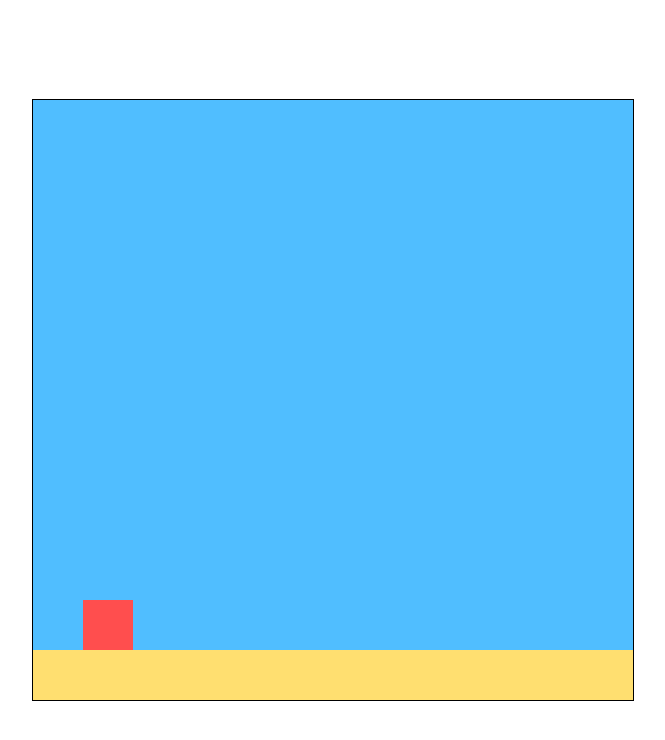
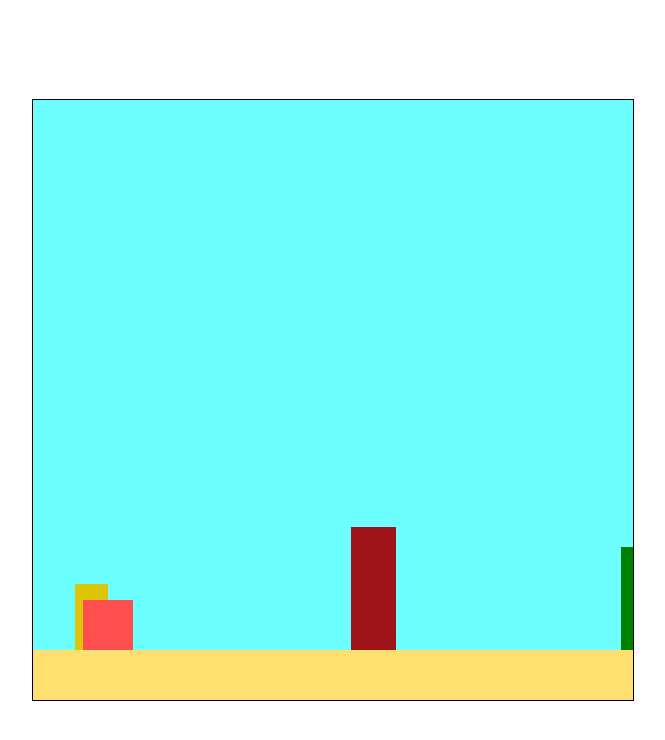
Before and after one commit to JacksonPassos/GuilhermeTheGame, a plain HTML site: page main/Jogo.html in a window 1280 px wide. Shown: the whole page, without its empty margins (307-972 px from the left). Drawn offline with Linux system fonts and the light colour scheme.

Commit message:
Inseridos blocos passando dinamicamente

```diff
--- a/main/Jogo.html
+++ b/main/Jogo.html
@@ -13,11 +13,24 @@
             margin: auto;
         }
     </style>
+    <style>
+        body{
+            color: #6DFFFF;
+
+            color: #9e1317;
+            color: #DDC507;
+            color: green;
+            color: black;
+            color: #EB340A;
+            color: #e61a8d;
+        }
+    </style>
+
 </head>
 <body>
 <script>
     //Variáveis globais do Jogo
-    var canvas, ctx, ALTURA, LARGURA, frames = 0, maxPulos = 3,
+    var canvas, ctx, ALTURA, LARGURA, frames = 0, maxPulos = 3, velocidade = 6,
 
     //Objetos do Jogo
     chao = {
@@ -38,7 +51,7 @@
         altura: 50,
         largura: 50,
         cor: "#ff4e4e",
-        gravidade: 1.5,
+        gravidade: 0.7,
         velocidade: 0,
         forcaDoPulo: 15,
         qtdPulos: 0,
@@ -69,19 +82,38 @@
 
     obstaculos = {
         _obs: [],
-        cores: ["#ffbc1c", "#ff1c1c", "#ff85e1", "#52a7ff", "#78ff5d"],
+        cores: ["#9e1317", "#DDC507", "green", "black", "#EB340A", "#e61a8d"],
+        tempoInsere: 0,
 
         insere: function () {
           this._obs.push({
-              x: 200,
+              x: LARGURA,
               largura: 30 + Math.floor(21 * Math.random()),
               altura: 30 + Math.floor(120 * Math.random()),
               cor: this.cores[Math.floor(5 * Math.random())]
           });
+
+          this.tempoInsere = 40 + Math.floor(21 * Math.random());
+
         },
 
         atualiza: function () {
+            if (this.tempoInsere == 0)
+                    this.insere();
+            else
+                    this.tempoInsere--;
 
+            for (var i = 0, tam = this._obs.length; i < tam; i++){
+                var obs = this._obs[i];
+
+                obs.x -= velocidade;
+
+                if (obs.x <= -obs.largura) {
+                    this._obs.splice(i, 1);
+                    tam--;
+                    i--;
+                }
+            }
         },
 
         desenha: function () {
@@ -139,10 +171,11 @@
     function atualiza() {
         frames++;
         bloco.atualiza();
+        obstaculos.atualiza();
     }
 
     function desenha() {
-        ctx.fillStyle = "#50beff";
+        ctx.fillStyle = "#6DFFFF";
         ctx.fillRect(0, 0, LARGURA, ALTURA);
 
         chao.desenha();
```
